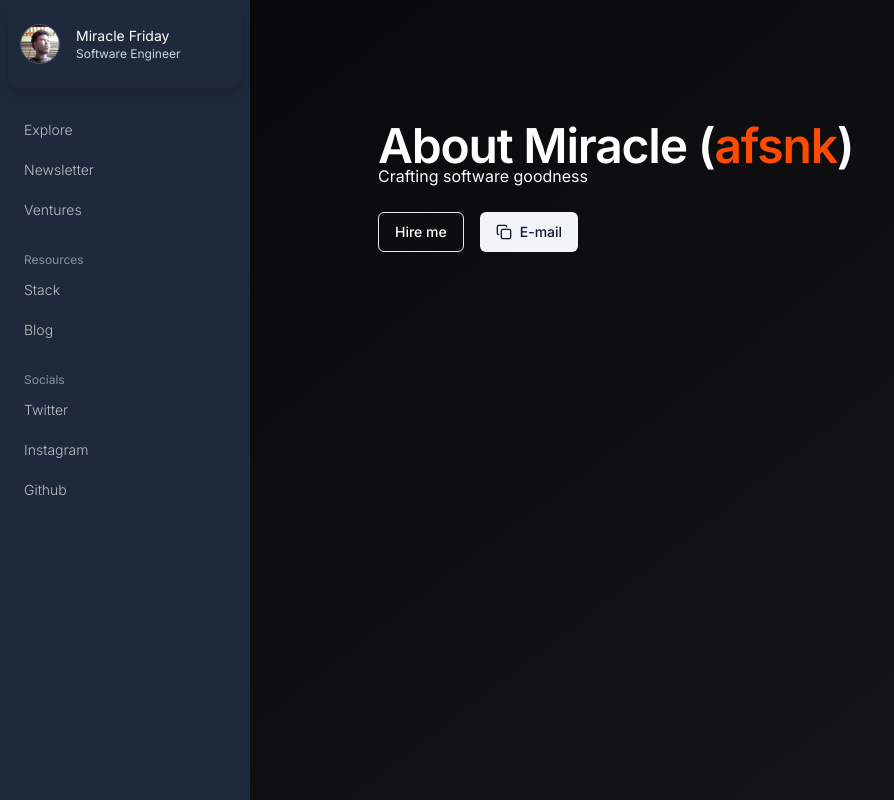
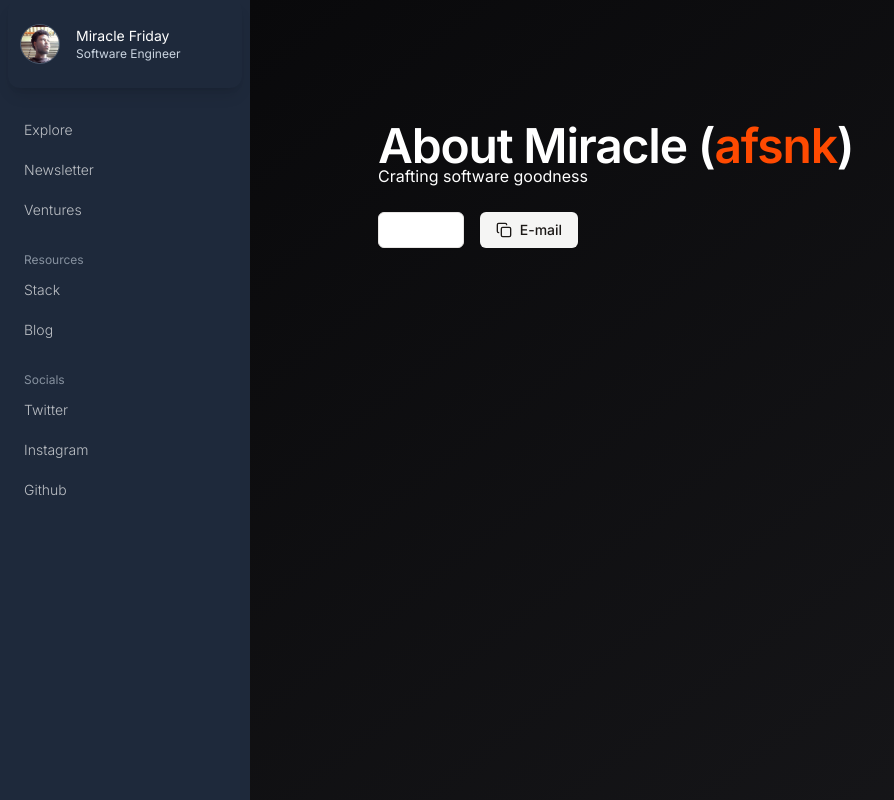
Before and after one commit to afullsnack/personal, a Next.js app: page / in a window 1280 px wide. Shown: the whole page, without its empty margins (0-894 px from the left). Built offline with nearby package versions, Linux system fonts and the light colour scheme.

Commit message:
chore: added the drawer component and refactored button component

```diff
--- a/src/components/ui/button.tsx
+++ b/src/components/ui/button.tsx
@@ -5,25 +5,26 @@ import { cva, type VariantProps } from "class-variance-authority"
 import { cn } from "src/lib/utils"
 
 const buttonVariants = cva(
-  "inline-flex items-center justify-center whitespace-nowrap rounded-md text-sm font-medium ring-offset-white transition-colors focus-visible:outline-none focus-visible:ring-2 focus-visible:ring-slate-950 focus-visible:ring-offset-2 disabled:pointer-events-none disabled:opacity-50 dark:ring-offset-slate-950 dark:focus-visible:ring-slate-300",
+  "inline-flex items-center justify-center whitespace-nowrap rounded-md text-sm font-medium transition-colors focus-visible:outline-none focus-visible:ring-1 focus-visible:ring-stone-950 disabled:pointer-events-none disabled:opacity-50 dark:focus-visible:ring-stone-300",
   {
     variants: {
       variant: {
-        default: "bg-slate-900 text-slate-50 hover:bg-slate-900/90 dark:bg-slate-50 dark:text-slate-900 dark:hover:bg-slate-50/90",
+        default:
+          "bg-stone-900 text-stone-50 shadow hover:bg-stone-900/90 dark:bg-stone-50 dark:text-stone-900 dark:hover:bg-stone-50/90",
         destructive:
-          "bg-red-500 text-slate-50 hover:bg-red-500/90 dark:bg-red-900 dark:text-slate-50 dark:hover:bg-red-900/90",
+          "bg-red-500 text-stone-50 shadow-sm hover:bg-red-500/90 dark:bg-red-900 dark:text-stone-50 dark:hover:bg-red-900/90",
         outline:
-          "border border-slate-200 bg-transparent hover:bg-slate-100 hover:text-slate-900 dark:border-slate-800 dark:bg-slate-950/10 dark:hover:bg-slate-800 dark:hover:text-slate-50",
+          "border border-stone-200 bg-white shadow-sm hover:bg-stone-100 hover:text-stone-900 dark:border-stone-800 dark:bg-stone-950 dark:hover:bg-stone-800 dark:hover:text-stone-50",
         secondary:
-          "bg-slate-100 text-slate-900 hover:bg-slate-100/80 dark:bg-slate-800 dark:text-slate-50 dark:hover:bg-slate-800/80",
-        ghost: "hover:bg-slate-100 hover:text-slate-900 dark:hover:bg-slate-800 dark:hover:text-slate-50",
-        link: "text-slate-900 underline-offset-4 hover:underline dark:text-slate-50",
+          "bg-stone-100 text-stone-900 shadow-sm hover:bg-stone-100/80 dark:bg-stone-800 dark:text-stone-50 dark:hover:bg-stone-800/80",
+        ghost: "hover:bg-stone-100 hover:text-stone-900 dark:hover:bg-stone-800 dark:hover:text-stone-50",
+        link: "text-stone-900 underline-offset-4 hover:underline dark:text-stone-50",
       },
       size: {
-        default: "h-10 px-4 py-2",
-        sm: "h-9 rounded-md px-3",
-        lg: "h-11 rounded-md px-8",
-        icon: "h-10 w-10",
+        default: "h-9 px-4 py-2",
+        sm: "h-8 rounded-md px-3 text-xs",
+        lg: "h-10 rounded-md px-8",
+        icon: "h-9 w-9",
       },
     },
     defaultVariants: {
--- /dev/null
+++ b/src/components/ui/drawer.tsx
@@ -0,0 +1,122 @@
+"use client";
+
+import * as React from "react";
+import { Drawer as DrawerPrimitive } from "vaul";
+
+import { cn } from "src/lib/utils";
+
+const Drawer = ({
+  shouldScaleBackground = true,
+  ...props
+}: React.ComponentProps<typeof DrawerPrimitive.Root>) => (
+  <DrawerPrimitive.Root
+    shouldScaleBackground={shouldScaleBackground}
+    {...props}
+  />
+);
+Drawer.displayName = "Drawer";
+
+const DrawerTrigger = DrawerPrimitive.Trigger;
+
+const DrawerPortal = DrawerPrimitive.Portal;
+
+const DrawerClose = DrawerPrimitive.Close;
+
+const DrawerOverlay = React.forwardRef<
+  React.ElementRef<typeof DrawerPrimitive.Overlay>,
+  React.ComponentPropsWithoutRef<typeof DrawerPrimitive.Overlay>
+>(({ className, ...props }, ref) => (
+  <DrawerPrimitive.Overlay
+    ref={ref}
+    className={cn("fixed inset-0 z-50 bg-black/80", className)}
+    {...props}
+  />
+));
+DrawerOverlay.displayName = DrawerPrimitive.Overlay.displayName;
+
+const DrawerContent = React.forwardRef<
+  React.ElementRef<typeof DrawerPrimitive.Content>,
+  React.ComponentPropsWithoutRef<typeof DrawerPrimitive.Content> & {
+    showIndicator: boolean;
+  }
+>(({ className, children, showIndicator, ...props }, ref) => (
+  <DrawerPortal>
+    <DrawerOverlay />
+    <DrawerPrimitive.Content
+      ref={ref}
+      className={cn(
+        "fixed inset-x-0 bottom-0 z-50 mt-24 flex h-auto flex-col rounded-t-[10px] border border-stone-200 bg-white dark:border-stone-800 dark:bg-stone-950",
+        className,
+      )}
+      {...props}
+    >
+      {showIndicator && (
+        <div className="mx-auto mt-4 h-2 w-[100px] rounded-full bg-stone-100 dark:bg-stone-800" />
+      )}
+      {children}
+    </DrawerPrimitive.Content>
+  </DrawerPortal>
+));
+DrawerContent.displayName = "DrawerContent";
+
+const DrawerHeader = ({
+  className,
+  ...props
+}: React.HTMLAttributes<HTMLDivElement>) => (
+  <div
+    className={cn("grid gap-1.5 p-4 text-center sm:text-left", className)}
+    {...props}
+  />
+);
+DrawerHeader.displayName = "DrawerHeader";
+
+const DrawerFooter = ({
+  className,
+  ...props
+}: React.HTMLAttributes<HTMLDivElement>) => (
+  <div
+    className={cn("mt-auto flex flex-col gap-2 p-4", className)}
+    {...props}
+  />
+);
+DrawerFooter.displayName = "DrawerFooter";
+
+const DrawerTitle = React.forwardRef<
+  React.ElementRef<typeof DrawerPrimitive.Title>,
+  React.ComponentPropsWithoutRef<typeof DrawerPrimitive.Title>
+>(({ className, ...props }, ref) => (
+  <DrawerPrimitive.Title
+    ref={ref}
+    className={cn(
+      "text-lg font-semibold leading-none tracking-tight",
+      className,
+    )}
+    {...props}
+  />
+));
+DrawerTitle.displayName = DrawerPrimitive.Title.displayName;
+
+const DrawerDescription = React.forwardRef<
+  React.ElementRef<typeof DrawerPrimitive.Description>,
+  React.ComponentPropsWithoutRef<typeof DrawerPrimitive.Description>
+>(({ className, ...props }, ref) => (
+  <DrawerPrimitive.Description
+    ref={ref}
+    className={cn("text-sm text-stone-500 dark:text-stone-400", className)}
+    {...props}
+  />
+));
+DrawerDescription.displayName = DrawerPrimitive.Description.displayName;
+
+export {
+  Drawer,
+  DrawerPortal,
+  DrawerOverlay,
+  DrawerTrigger,
+  DrawerClose,
+  DrawerContent,
+  DrawerHeader,
+  DrawerFooter,
+  DrawerTitle,
+  DrawerDescription,
+};
```
